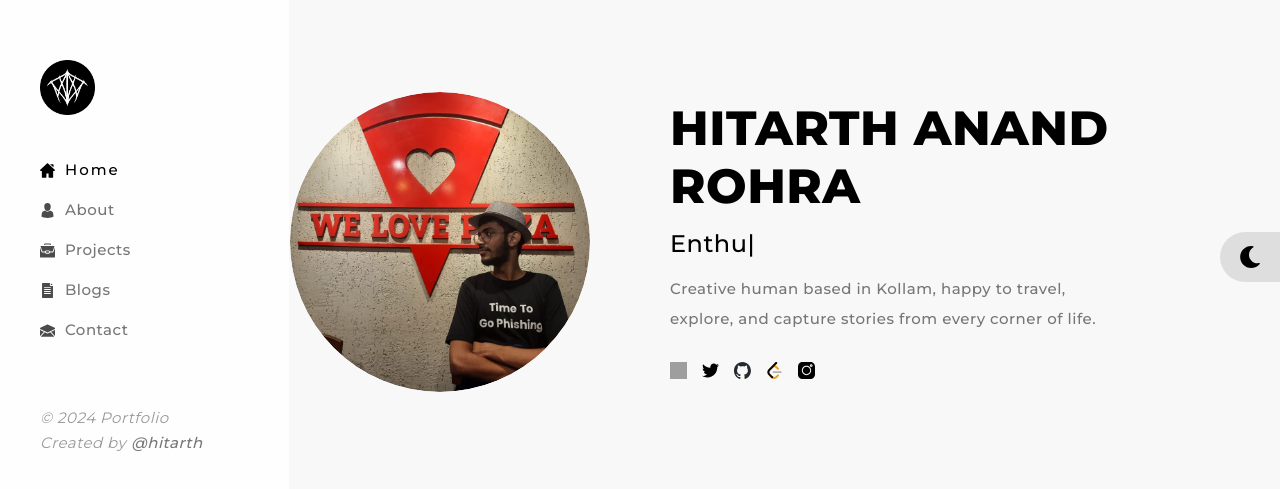
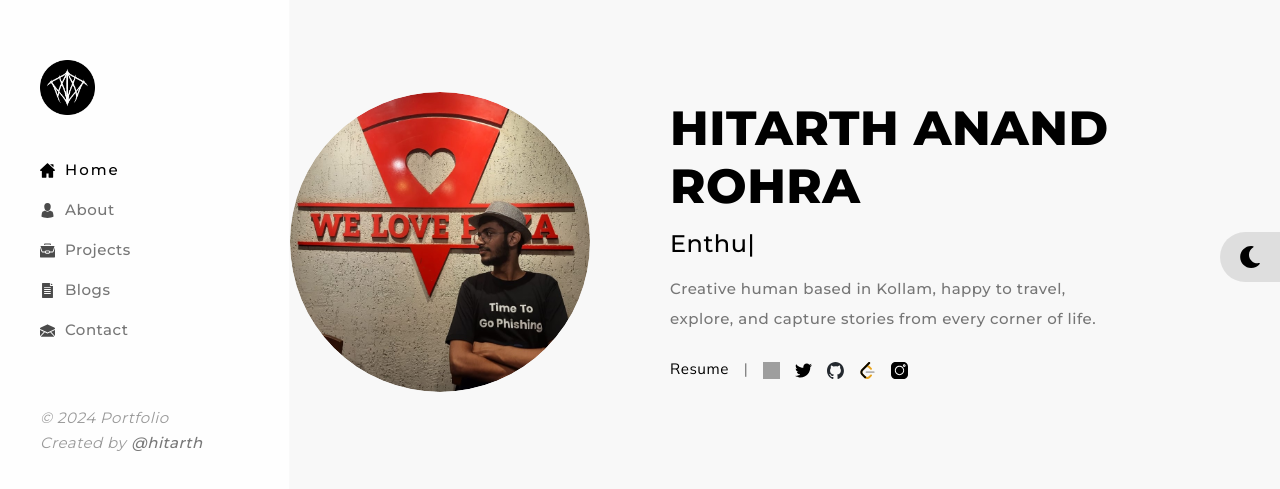
Before and after one commit to hitaarthh/hitaarthh.github.io, a Next.js app: page / in a window 1280 px wide. Shown: the part 143-632 px from the top of the page. Built offline with nearby package versions, Linux system fonts and the light colour scheme; grey boxes are pictures that could not be loaded.

Commit message:
feat: added resume button in home page

```diff
--- a/components/Social.jsx
+++ b/components/Social.jsx
@@ -18,8 +18,18 @@ const SocialShare = [
 ];
 const Social = () => {
   return (
-    <>
     <ul className="social">
+      {/* Resume button first */}
+      <li>
+        <a href="/img/Hitarth_RESUME.pdf" target="_blank" rel="noreferrer" className="resume-link">
+          Resume
+        </a>
+      </li>
+
+      {/* Divider */}
+      <li className="divider">|</li>
+
+      {/* Existing social icons */}
       {SocialShare.map((val, i) => (
         <li key={i}>
           <a href={`${val.link}`} target="_blank" rel="noreferrer">
@@ -32,8 +42,6 @@ const Social = () => {
         </li>
       ))}
     </ul>
-      {/* END SOCIAL */}
-    </>
   );
 };
 
```
Also changed, not shown: public/img/svg/social/resume.svg (added). Lines whose indentation alone changed are shown as unchanged.
